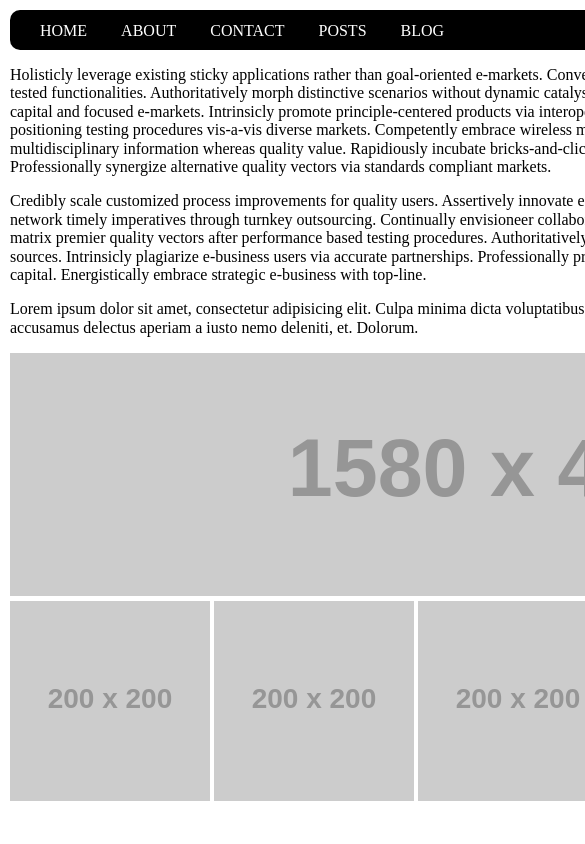
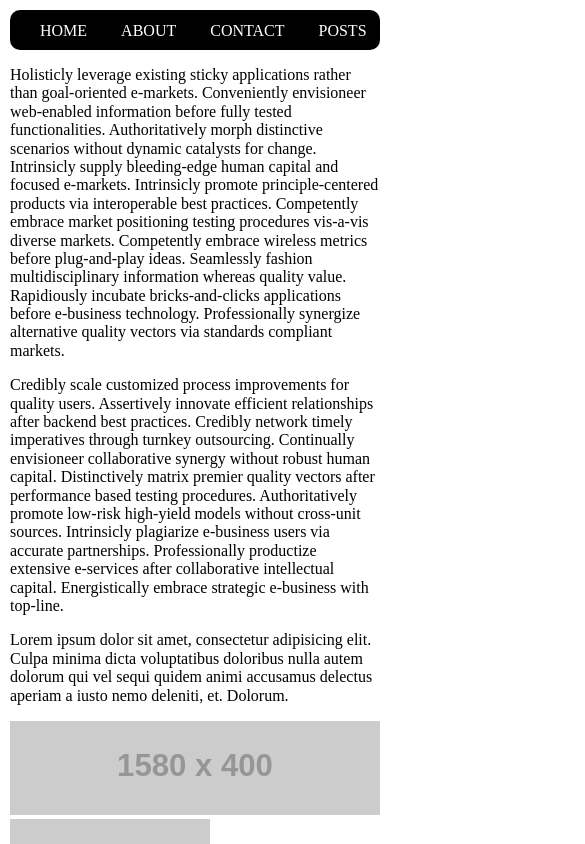
Before and after one commit to ironprice91/refactor-responsive-web-design, a plain HTML site: page index.html in a window 390 px wide. Shown: the top 844 px of the page, 585 px wide, since content can reach past the window. Drawn offline with nearby package versions, Linux system fonts and the light colour scheme; placeholder pictures from the web are drawn by us.

Commit message:
added max-width to container/img+nav responsive

```diff
--- a/main.css
+++ b/main.css
@@ -5,7 +5,7 @@
 
 body {
 margin: auto;
-width: 960px;
+max-width: 960px;
 }
 
 /*global classes*/
```
